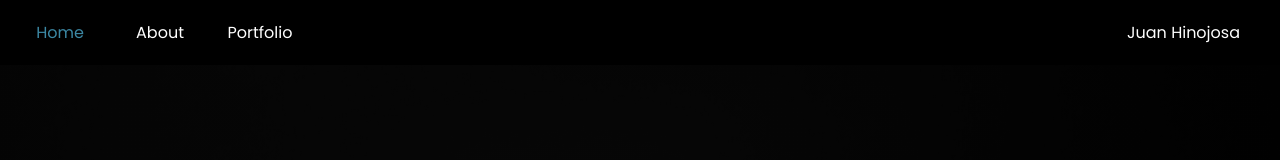
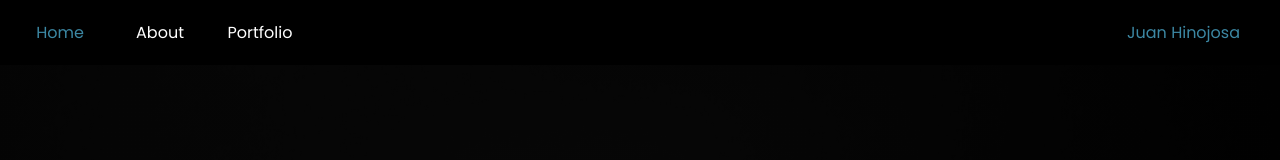
Before and after one commit to juanma-hinojosa/portfolio-react, a React (Create React App) app: page / in a window 1280 px wide. Shown: the top 160 px of the page. Built offline with nearby package versions, Linux system fonts and the light colour scheme.

Commit message:
Portolio Update

```diff
--- a/src/components/navigation-container.js
+++ b/src/components/navigation-container.js
@@ -30,7 +30,9 @@ class NavigationContainer extends Component {
                         </div>
                     </div> */}
                 </div>
-                <div className="right-side">Juan Hinojosa</div>
+                <div className="right-side">
+                    <a href="https://www.linkedin.com/in/juan-hinojosa-b07b05209/" target="_blank" rel="noreferrer">Juan Hinojosa</a>
+                </div>
             </div>
         )
     }
--- a/src/css/navbar.css
+++ b/src/css/navbar.css
@@ -37,6 +37,10 @@
     color: rgb(60, 136, 164);
 }
 
+.nav-wrapper > .right-side > a {
+  color: rgb(60, 136, 164);
+}
+
 @media (max-width: 513px) {
   .nav-wrapper {
     flex-direction: column-reverse;
--- a/src/css/work.css
+++ b/src/css/work.css
@@ -158,3 +158,10 @@
 
     }
 }
+
+@media  (max-width: 496px) {
+    .work > .right-work {
+        grid-auto-rows:17rem;
+        grid-template-columns: repeat(auto-fit, minmax(17rem, 1fr));
+    }
+}
--- a/src/pages/no-match.js
+++ b/src/pages/no-match.js
@@ -11,7 +11,7 @@ export default function NoMatch() {
                 <h3>:(</h3>
                 <div className="link-home-content">
                     <Link to="/" className="link-home">
-                        <i class="fas fa-arrow-left"></i>
+                        <i className="fas fa-arrow-left"></i>
                         Volver al Inicio
                     </Link>
                 </div>
--- a/src/pages/skills-projects.js
+++ b/src/pages/skills-projects.js
@@ -40,8 +40,8 @@ export default function Porfolio() {
     const projects = [
         { imagen: 6, titulo: "Spotify", job: "Interface con HTML & CSS", url: "https://juanma-hinojosa.github.io/spotify-utn/", urlGit: "https://github.com/juanma-hinojosa/spotify-utn" },
         { imagen: 1, titulo: "Codepen", job: "Interface con HTML & CSS", url: "https://juanma-hinojosa.github.io/clone-code-pen/", urlGit: "https://github.com/juanma-hinojosa/clone-code-pen" },
-        { imagen: 9, titulo: "Spiderman Multiverse", job: "Node.Js - HBS - Jquery", url: "https://primer-app1.herokuapp.com/", urlGit: "https://github.com/juanma-hinojosa/Spiderman-Multiverse" },
         { imagen: 10, titulo: "Stranger Things", job: "Interface con HTML-CSS-JS-Firebase", url: "https://juanma-hinojosa.github.io/straner-things/", urlGit: "https://github.com/juanma-hinojosa/straner-things" },
+        { imagen: 11, titulo: "FIFA", job: "REACT - MONGO - CSS", url: "https://zesty-pithivier-d3c471.netlify.app/", urlGit: "https://github.com/juanma-hinojosa/frontFinal" },
         { imagen: 4, titulo: "Netflix", job: "Interface con HTML & CSS & Jquery", url: "https://juanma-hinojosa.github.io/clone-netflix/", urlGit: "https://github.com/juanma-hinojosa/clone-netflix" },
         { imagen: 2, titulo: "Disney+", job: "Interface con HTML & CSS", url: "https://juanma-hinojosa.github.io/clone-disneyplus/", urlGit: "https://github.com/juanma-hinojosa/clone-disneyplus" },
     ]
```
Also changed, not shown: src/img/jobs/job-11.jpg (added).
